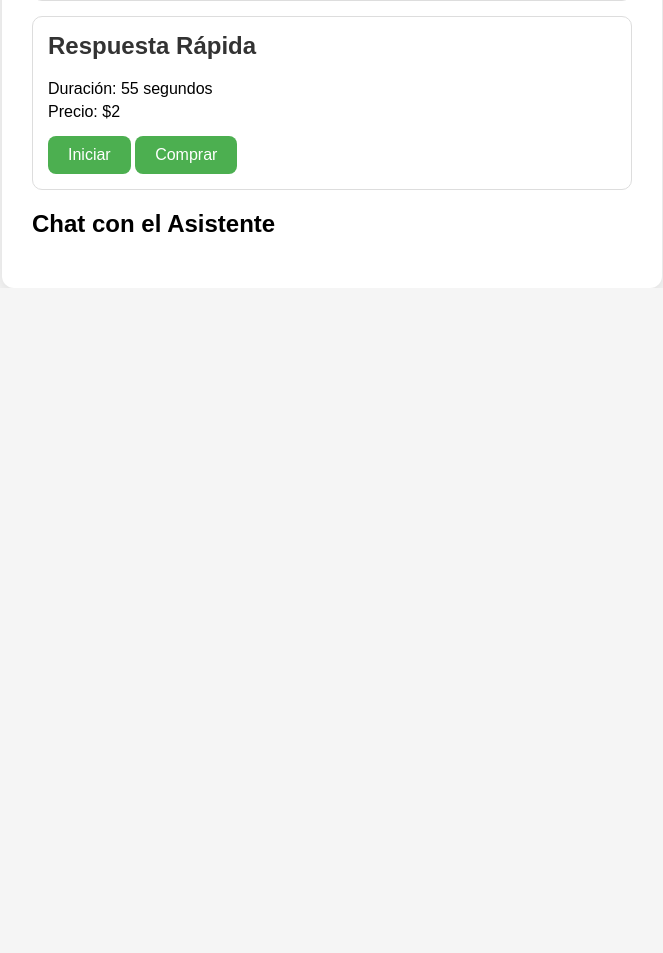
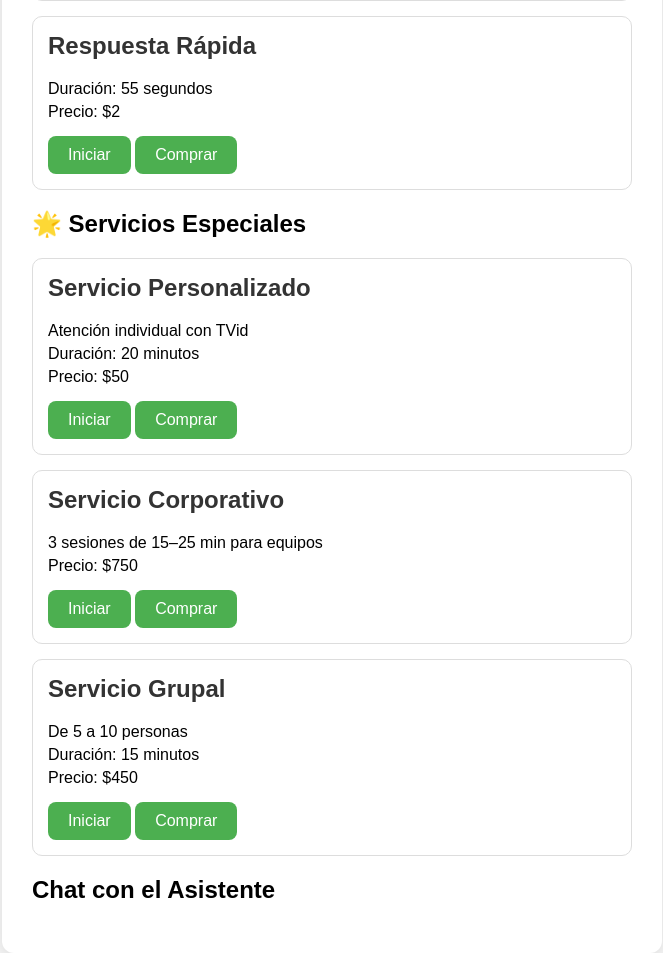
Before and after one commit to mayroga/Asistente-Virtual-May-Roga, a Flask app: template templates/index.html in a window 1280 px wide. Shown: the part 659-1612 px from the top of the page, without its empty margins (308-971 px from the left). Before the commit the page ends 947 px from the top, so only its background shows below. Run offline with Flask 3, Linux system fonts and the light colour scheme; the template is opened without the code that fills it, so the values that code supplies are empty; some libraries are stand-ins or nearby versions.

Commit message:
Update index.html

```diff
--- a/templates/index.html
+++ b/templates/index.html
@@ -19,17 +19,12 @@ button:hover { background:#43a047; }
 #secret-button:hover { background:#1976D2; }
 #assistant-output p { color:#2980b9; background:#eaf2fb; padding:8px; border-radius:8px; margin:5px 0;}
 #timer { font-size: 1.2em; margin-top:10px; text-align:center; }
-#message-box { text-align: center; margin-bottom: 20px; font-weight: bold; }
-.success { color: #4CAF50; }
-.error { color: #f44336; }
 audio { margin-top:5px; width:100%; outline:none; border-radius:6px;}
 </style>
 </head>
 <body>
 <div class="container">
 <h1>Asistente May Roga</h1>
-
-<div id="message-box"></div>
 
 <div style="margin-bottom:20px; text-align:center;">
 <input id="secret-input" type="password" placeholder="Ingresa tu código secreto">
@@ -61,6 +56,33 @@ audio { margin-top:5px; width:100%; outline:none; border-radius:6px;}
 <button onclick="buyService('Respuesta Rápida',2)">Comprar</button>
 </div>
 
+<h2>🌟 Servicios Especiales</h2>
+<div class="service">
+<h2>Servicio Personalizado</h2>
+<p>Atención individual con TVid</p>
+<p>Duración: 20 minutos</p>
+<p>Precio: $50</p>
+<button onclick="startService('Servicio Personalizado',50,1200)">Iniciar</button>
+<button onclick="buyService('Servicio Personalizado',50)">Comprar</button>
+</div>
+
+<div class="service">
+<h2>Servicio Corporativo</h2>
+<p>3 sesiones de 15–25 min para equipos</p>
+<p>Precio: $750</p>
+<button onclick="startService('Servicio Corporativo',750,1800)">Iniciar</button>
+<button onclick="buyService('Servicio Corporativo',750)">Comprar</button>
+</div>
+
+<div class="service">
+<h2>Servicio Grupal</h2>
+<p>De 5 a 10 personas</p>
+<p>Duración: 15 minutos</p>
+<p>Precio: $450</p>
+<button onclick="startService('Servicio Grupal',450,900)">Iniciar</button>
+<button onclick="buyService('Servicio Grupal',450)">Comprar</button>
+</div>
+
 <h2>Chat con el Asistente</h2>
 <div id="assistant-output"></div>
 <div id="timer"></div>
@@ -69,44 +91,48 @@ audio { margin-top:5px; width:100%; outline:none; border-radius:6px;}
 
 <script>
 const backendURL = "https://asistente-virtual-may-roga.onrender.com";
+const stripe = Stripe("pk_live_51NqPxQBOA5mT4t0PEoRVRc0Sj7DugiHvxhozC3BYh0q0hAx1N3HCLJe4xEp3MSuNMA6mQ7fAO4mvtppqLodrtqEn00pgJNQaxz");
 let currentTimer = null;
 
-function showMessage(message, type='success'){
-    const messageBox=document.getElementById('message-box');
-    messageBox.textContent=message;
-    messageBox.className=type;
+// --- Stripe ---
+async function buyService(product, amount){
+    try{
+        const res = await fetch(`${backendURL}/create-checkout-session`,{
+            method:"POST",
+            headers:{"Content-Type":"application/json"},
+            body: JSON.stringify({product, amount})
+        });
+        const data = await res.json();
+        if(data.url) window.open(data.url,'_blank');
+        else alert("Error al crear la sesión de pago");
+    }catch(e){alert("Error conectando al servidor"); console.error(e);}
 }
 
-async function buyService(product, amount){
+// --- Código secreto ---
+async function unlockAllServices(){
+    const code = document.getElementById("secret-input").value.trim();
+    if(!code){ alert("Ingresa tu código secreto"); return; }
+
     try{
-        const res=await fetch(`${backendURL}/create-checkout-session`,{
-            method:"POST",
-            headers:{"Content-Type":"application/json"},
-            body:JSON.stringify({product, amount})
-        });
-        const data=await res.json();
-        if(data.url){ window.open(data.url,'_blank'); }
-        else{ showMessage("Error al crear la sesión de pago",'error'); }
-    }catch(e){ showMessage("Error conectando al servidor",'error'); console.error(e);}
-}
-
-async function unlockAllServices(){
-    const code=document.getElementById("secret-input").value.trim();
-    if(!code){ showMessage("Ingresa tu código secreto",'error'); return; }
-    try{
-        const res=await fetch(`${backendURL}/assistant-unlock`, {
+        const res = await fetch(`${backendURL}/assistant-unlock`, {
             method: "POST",
             headers: { "Content-Type": "application/json" },
             body: JSON.stringify({ secret: code })
         });
-        const data=await res.json();
-        if(res.status===200 && data.success){
-            showMessage("Todos los servicios desbloqueados ✅",'success');
+        const data = await res.json();
+        if(res.status === 200 && data.success){
+            alert("Todos los servicios desbloqueados ✅");
             startSession("Todos los servicios desbloqueados", code);
-        } else { showMessage("Código incorrecto ❌",'error'); }
-    }catch(e){ showMessage("Error de conexión con el servidor",'error'); console.error(e);}
+        } else {
+            alert("Código incorrecto ❌");
+        }
+    }catch(e){
+        alert("Error de conexión con el servidor");
+        console.error(e);
+    }
 }
 
+// --- Servicios ---
 function startService(serviceName, price, duration){ startSession(serviceName,null,duration); }
 
 function startSession(serviceName, secret=null, duration=null){
@@ -119,6 +145,7 @@ function startSession(serviceName, secret=null, duration=null){
     startSSE(serviceName, output, secret);
 }
 
+// --- Temporizador ---
 function startCountdown(seconds, displayEl){
     if(currentTimer) clearInterval(currentTimer);
     currentTimer=setInterval(()=>{
@@ -130,19 +157,30 @@ function startCountdown(seconds, displayEl){
     },1000);
 }
 
+// --- SSE con texto + botón de voz ---
 function startSSE(serviceName, outputEl, secret=null){
     const url=`${backendURL}/assistant-stream?service=${encodeURIComponent(serviceName)}${secret?'&secret='+secret:''}`;
     const evtSource=new EventSource(url);
-    evtSource.onmessage=(e)=>{
-        let [msg,audioFile]=e.data.split('|');
-        const p=document.createElement('p'); p.textContent=msg; outputEl.appendChild(p);
-        if(audioFile){
-            const audio=document.createElement('audio');
-            audio.controls=true;
-            audio.src=`${backendURL}/get-audio?file=${encodeURIComponent(audioFile)}`;
-            outputEl.appendChild(audio);
-        }
-        outputEl.scrollTop=outputEl.scrollHeight;
+    evtSource.onmessage=async (e)=>{
+        const [msg] = e.data.split('|');
+        const p=document.createElement('p');
+        p.textContent = msg;
+
+        // Botón de escuchar
+        const button = document.createElement('button');
+        button.textContent = "🔊 Escuchar";
+        button.onclick = async () => {
+            const res = await fetch(`${backendURL}/generate-voice?text=${encodeURIComponent(msg)}`);
+            const data = await res.json();
+            const audio = document.createElement("audio");
+            audio.controls = true;
+            audio.src = data.url;
+            p.appendChild(audio);
+        };
+
+        p.appendChild(button);
+        outputEl.appendChild(p);
+        outputEl.scrollTop = outputEl.scrollHeight;
     };
     evtSource.onerror=()=>{
         evtSource.close();
@@ -152,6 +190,7 @@ function startSSE(serviceName, outputEl, secret=null){
     };
 }
 
+// --- Exportar funciones ---
 window.buyService=buyService;
 window.unlockAllServices=unlockAllServices;
 window.startService=startService;
```
